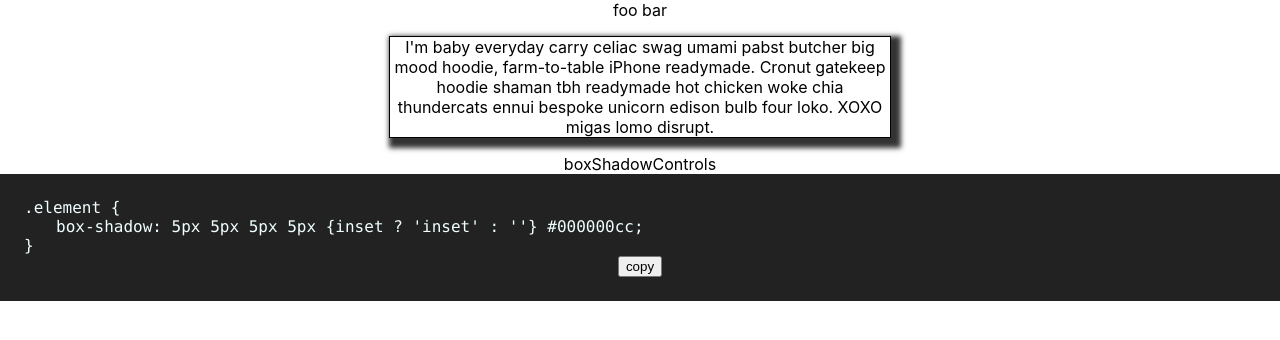
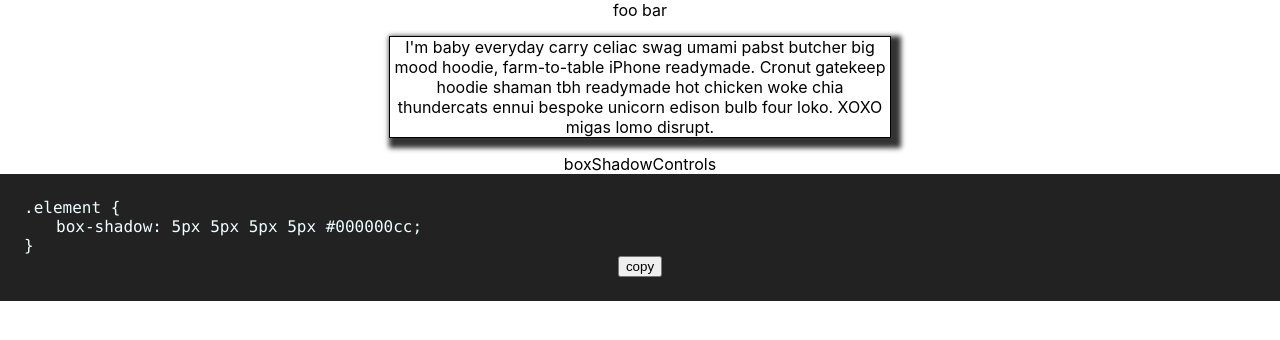
Before and after one commit to jrs-coding-school/box-shadow-generator, a React (Create React App) app in the folder box-shadow-generator/: page /create in a window 1280 px wide. Shown: the top 340 px of the page. Built offline with nearby package versions, Linux system fonts and the light colour scheme.

Commit message:
fixed html text bug

```diff
--- a/box-shadow-generator/src/components/CssPreview/CssPreview.js
+++ b/box-shadow-generator/src/components/CssPreview/CssPreview.js
@@ -4,7 +4,7 @@ import './CssPreview.css'
 export default function CssPreview({ x, y, blur, grow, inset, color }) {
 
     const cssText = `.element {
-        box-shadow: ${x}px ${y}px ${blur}px ${grow}px {inset ? 'inset' : ''} #${color};
+        box-shadow: ${x}px ${y}px ${blur}px ${grow}px${inset ? ' inset' : ''} #${color};
         }`
     function handleCopyClicked() {
         navigator.clipboard.writeText(cssText);
```
